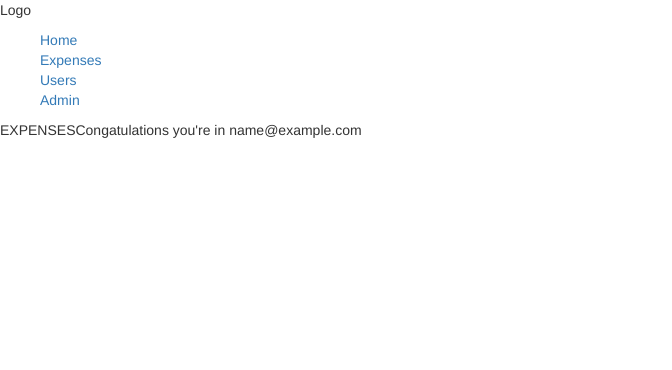
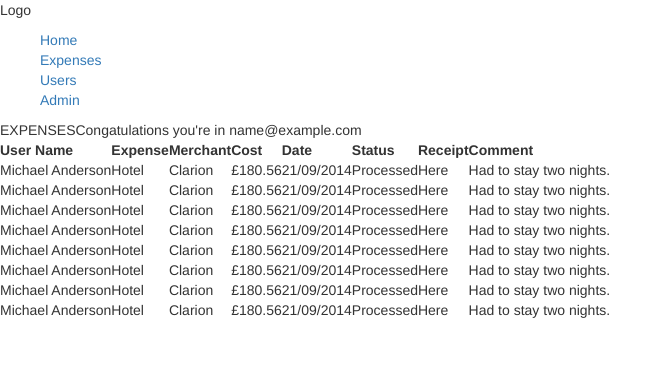
Before and after one commit to MJA2109/Glide, a PHP site: page /root/expenses.php in a window 1280 px wide. Shown: the top 370 px of the page, without its empty margins (0-672 px from the left). Run offline with PHP 8.4, Linux system fonts and the light colour scheme; the visitor is signed in with stand-in values (Sample User, id 1); some libraries are stand-ins or nearby versions.

Commit message:
Added basic datatables to expenese.php and users.php

```diff
--- a/js/main.js
+++ b/js/main.js
@@ -7,10 +7,12 @@ requirejs.config({
         'boilerPlugins' : ['../../js/plugins'],
         'analytics' : ['../../js/analytics'],
         'bootstrap': ['//netdna.bootstrapcdn.com/bootstrap/3.0.2/js/bootstrap.min', 'vendor/boostrap.min'],
-        'cssLess' : ['//cdnjs.cloudflare.com/ajax/libs/less.js/1.7.3/less.min', 'vendor/less-1.7.3.min']
+        'cssLess' : ['//cdnjs.cloudflare.com/ajax/libs/less.js/1.7.3/less.min', 'vendor/less-1.7.3.min'],
+        'datatables' : ['//cdn.datatables.net/1.10.1/js/jquery.dataTables', '../../../Glide/js/vendor/datatables']
     },
     shim:{
-    	'bootstrap': ['jquery']
+    	'bootstrap': ['jquery'],
+        'datatables': ['jquery']
     }
 });
 
@@ -19,7 +21,11 @@ require(['jquery',
 		 'boilerPlugins',
 		 'analytics',
 		 'bootstrap',
-		 'cssLess'], function($) {
+		 'cssLess',
+         'datatables'], function($) {
+
+        $(document).ready(function(){
+
 
             var appData = {
 
@@ -78,16 +84,16 @@ require(['jquery',
             function initialiseEvents(){
                 submitForm('#signUpForm');
                 submitForm('#signInForm');
-
                 $("#btnSignOut").on("click", function(){
                     signOut();
                 });
+                $("#expensesTable").dataTable();
+                $("#usersTable").dataTable();
             }
 
 
             initialiseEvents();
 
-
-
+        });
 
 });
--- a/root/expenses.php
+++ b/root/expenses.php
@@ -7,6 +7,106 @@
 		require("../templates/navigation.php");
 		echo "EXPENSES";
 		echo "Congatulations you're in " . $_SESSION["adminEmail"];
+?>
+		<table id = "expensesTable">
+			<thead>
+				<tr>
+					<th>User Name</th>
+					<th>Expense</th>
+					<th>Merchant</th>
+					<th>Cost</th>
+					<th>Date</th>
+					<th>Status</th>
+					<th>Receipt</th>
+					<th>Comment</th>
+				</tr>
+			</thead>
+			<tbody>
+				<tr>
+					<td>Michael Anderson</td>
+					<td>Hotel</td>
+					<td>Clarion</td>
+					<td>£180.56</td>
+					<td>21/09/2014</td>
+					<td>Processed</td>
+					<td>Here</td>
+					<td>Had to stay two nights.</td>
+				</tr>
+				<tr>
+					<td>Michael Anderson</td>
+					<td>Hotel</td>
+					<td>Clarion</td>
+					<td>£180.56</td>
+					<td>21/09/2014</td>
+					<td>Processed</td>
+					<td>Here</td>
+					<td>Had to stay two nights.</td>
+				</tr>
+				<tr>
+					<td>Michael Anderson</td>
+					<td>Hotel</td>
+					<td>Clarion</td>
+					<td>£180.56</td>
+					<td>21/09/2014</td>
+					<td>Processed</td>
+					<td>Here</td>
+					<td>Had to stay two nights.</td>
+				</tr>
+				<tr>
+					<td>Michael Anderson</td>
+					<td>Hotel</td>
+					<td>Clarion</td>
+					<td>£180.56</td>
+					<td>21/09/2014</td>
+					<td>Processed</td>
+					<td>Here</td>
+					<td>Had to stay two nights.</td>
+				</tr>
+				<tr>
+					<td>Michael Anderson</td>
+					<td>Hotel</td>
+					<td>Clarion</td>
+					<td>£180.56</td>
+					<td>21/09/2014</td>
+					<td>Processed</td>
+					<td>Here</td>
+					<td>Had to stay two nights.</td>
+				</tr>
+				<tr>
+					<td>Michael Anderson</td>
+					<td>Hotel</td>
+					<td>Clarion</td>
+					<td>£180.56</td>
+					<td>21/09/2014</td>
+					<td>Processed</td>
+					<td>Here</td>
+					<td>Had to stay two nights.</td>
+				</tr>
+				<tr>
+					<td>Michael Anderson</td>
+					<td>Hotel</td>
+					<td>Clarion</td>
+					<td>£180.56</td>
+					<td>21/09/2014</td>
+					<td>Processed</td>
+					<td>Here</td>
+					<td>Had to stay two nights.</td>
+				</tr>
+				<tr>
+					<td>Michael Anderson</td>
+					<td>Hotel</td>
+					<td>Clarion</td>
+					<td>£180.56</td>
+					<td>21/09/2014</td>
+					<td>Processed</td>
+					<td>Here</td>
+					<td>Had to stay two nights.</td>
+				</tr>
+			</tbody>
+		</table>
+
+
+<?php
 		require("../templates/footer.php");
 	}
 ?>
--- a/root/home.php
+++ b/root/home.php
@@ -7,6 +7,10 @@
 		require("../templates/navigation.php");
 		echo "HOME";
 		echo "Congatulations you're in " . $_SESSION["adminEmail"];
+?>
+
+
+<?php
 		require("../templates/footer.php");
 	}
 ?>
--- a/templates/head.php
+++ b/templates/head.php
@@ -9,11 +9,12 @@ echo   "<!DOCTYPE html>
                 <meta http-equiv='X-UA-Compatible' content='IE=edge'>
                 <title>Glide</title>
                 <meta name='description' content='Glide an application for tracking, controlling and processing company expenses.' />
-                <meta name='viewport' content='width=device-width, initial-scale=1'>
-                <link rel='icon' type='image/png' href='apple-touch-icon.png'>
-                <link rel='stylesheet' href='../css/normalize.css'>
-                <link rel='stylesheet' href='//maxcdn.bootstrapcdn.com/bootstrap/3.2.0/css/bootstrap.min.css'>
-                <link rel='stylesheet' href='//maxcdn.bootstrapcdn.com/bootstrap/3.2.0/css/bootstrap-theme.min.css'>
+                <meta name='viewport' content='width=device-width, initial-scale=1' />
+                <link rel='icon' type='image/png' href='apple-touch-icon.png' />
+                <link rel='stylesheet' href='../css/normalize.css' />
+                <link rel='stylesheet' href='//maxcdn.bootstrapcdn.com/bootstrap/3.2.0/css/bootstrap.min.css' />
+                <link rel='stylesheet' href='//maxcdn.bootstrapcdn.com/bootstrap/3.2.0/css/bootstrap-theme.min.css' />
+                <link rel='stylesheet' href='//cdn.datatables.net/1.10.1/css/jquery.dataTables.css' />
                 <link rel='stylesheet/less' type='text/css' href='../css/main.less'>
                 <script data-main='../js/main' src = '../js/require.js'></script>
             </head>
```
Also changed, not shown: root/users.php (+65 -0 lines). Lines whose indentation alone changed are shown as unchanged.
